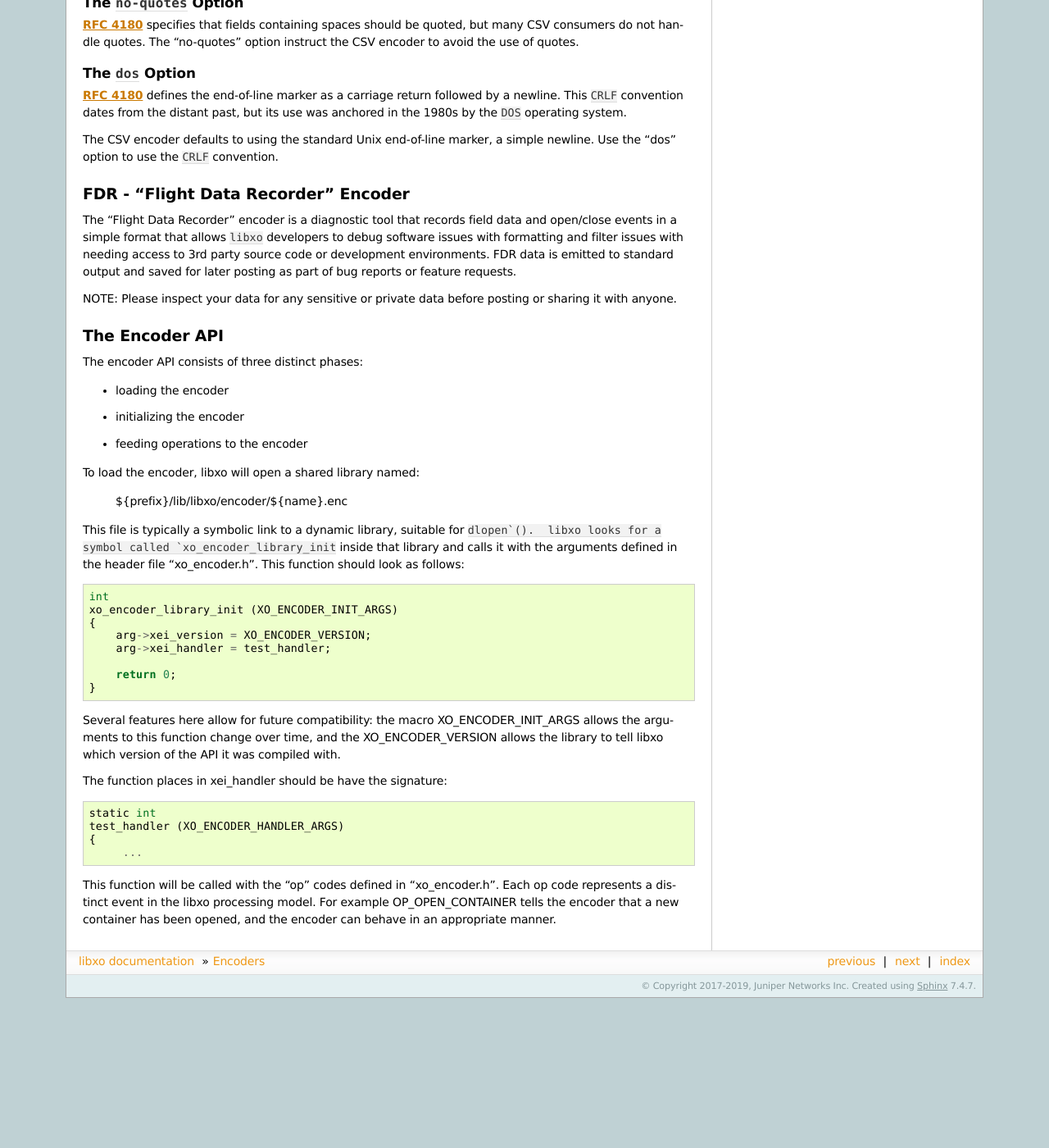
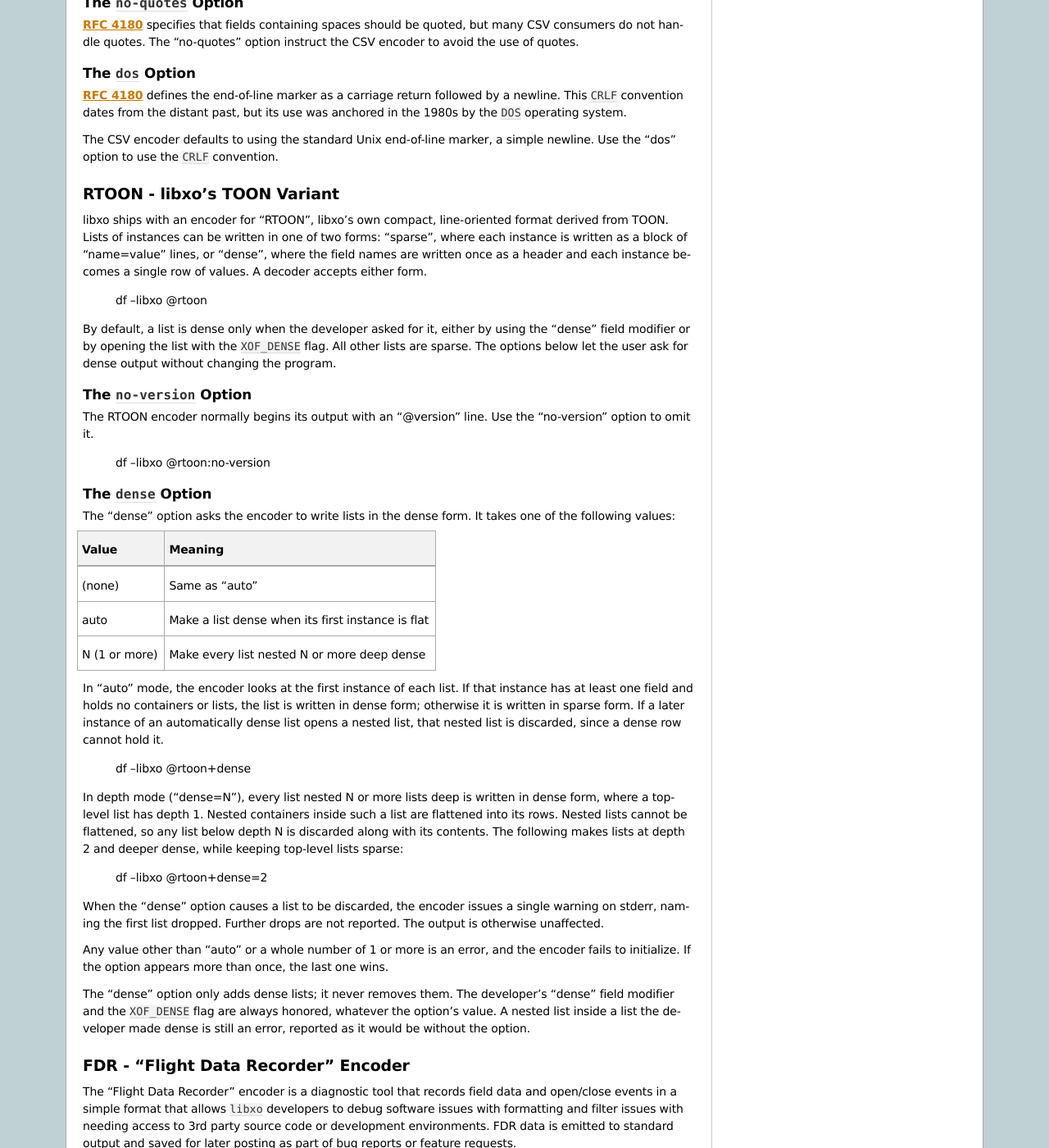
Before and after one commit to Juniper/libxo, a Sphinx documentation site: the page built from doc/encoders.rst, in a window 1280 px wide and 1400 px high, scrolled down 3091 px. Shown: the whole window at 82% size. Built offline with Sphinx 7.4.7, drawn with Linux system fonts in a browser that asks for light colours; before the commit the page ends 4308 px from its top, so only the background shows below that; some of the changed text lies outside the part shown.

Commit message:
add "dense" to rtoon, allowing some configurable depth to the "dense" option

```diff
--- a/doc/encoders.rst
+++ b/doc/encoders.rst
@@ -231,6 +231,79 @@
 marker, a simple newline.  Use the "dos" option to use the `CRLF`
 convention.
 
+.. _rtoon_encoder:
+
+RTOON - libxo's TOON Variant
+----------------------------
+
+libxo ships with an encoder for "RTOON", libxo's own compact,
+line-oriented format derived from TOON.  Lists of instances can be
+written in one of two forms: "sparse", where each instance is written
+as a block of "name=value" lines, or "dense", where the field names
+are written once as a header and each instance becomes a single row
+of values.  A decoder accepts either form.
+
+    df --libxo @rtoon
+
+By default, a list is dense only when the developer asked for it,
+either by using the "dense" field modifier or by opening the list with
+the `XOF_DENSE` flag.  All other lists are sparse.  The options below
+let the user ask for dense output without changing the program.
+
+The `no-version` Option
+~~~~~~~~~~~~~~~~~~~~~~~
+
+The RTOON encoder normally begins its output with an "@version" line.
+Use the "no-version" option to omit it.
+
+    df --libxo @rtoon:no-version
+
+The `dense` Option
+~~~~~~~~~~~~~~~~~~
+
+The "dense" option asks the encoder to write lists in the dense form.
+It takes one of the following values:
+
+=============== ======================================================
+ Value           Meaning
+=============== ======================================================
+ (none)          Same as "auto"
+ auto            Make a list dense when its first instance is flat
+ N (1 or more)   Make every list nested N or more deep dense
+=============== ======================================================
+
+In "auto" mode, the encoder looks at the first instance of each list.
+If that instance has at least one field and holds no containers or
+lists, the list is written in dense form; otherwise it is written in
+sparse form.  If a later instance of an automatically dense list opens
+a nested list, that nested list is discarded, since a dense row cannot
+hold it.
+
+    df --libxo @rtoon+dense
+
+In depth mode ("dense=N"), every list nested N or more lists deep is
+written in dense form, where a top-level list has depth 1.  Nested
+containers inside such a list are flattened into its rows.  Nested
+lists cannot be flattened, so any list below depth N is discarded
+along with its contents.  The following makes lists at depth 2 and
+deeper dense, while keeping top-level lists sparse:
+
+    df --libxo @rtoon+dense=2
+
+When the "dense" option causes a list to be discarded, the encoder
+issues a single warning on stderr, naming the first list dropped.
+Further drops are not reported.  The output is otherwise unaffected.
+
+Any value other than "auto" or a whole number of 1 or more is an
+error, and the encoder fails to initialize.  If the option appears
+more than once, the last one wins.
+
+The "dense" option only adds dense lists; it never removes them.  The
+developer's "dense" field modifier and the `XOF_DENSE` flag are always
+honored, whatever the option's value.  A nested list inside a list
+the developer made dense is still an error, reported as it would be
+without the option.
+
 .. _fdr_encoder:
 
 FDR - "Flight Data Recorder" Encoder
```
